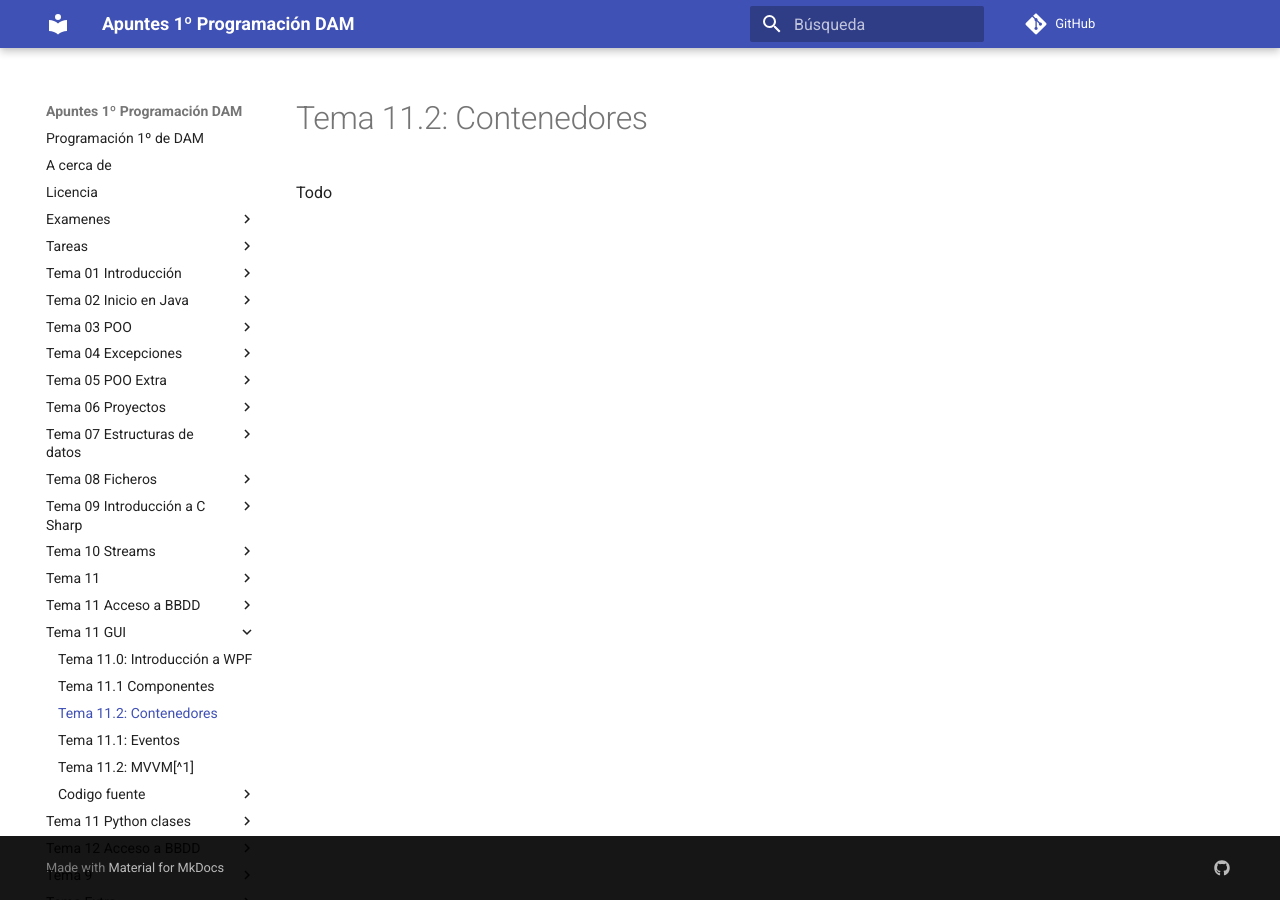
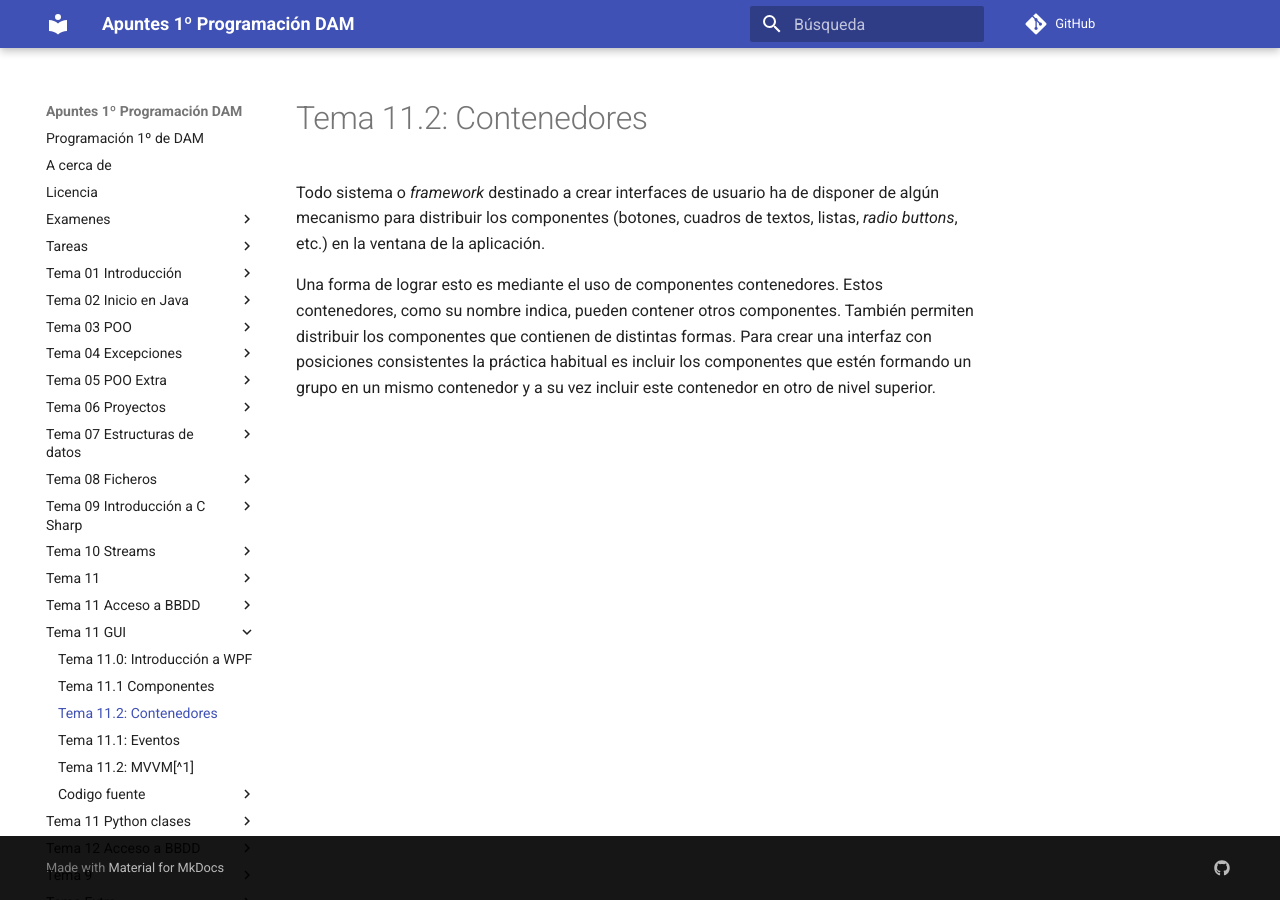
Before and after one commit to mmourazos/DAM_PR_Apuntes, an MkDocs documentation site: the page built from docs/Tema 11 - GUI/Tema - 11.2 - Contenedores.md, in a window 1280 px wide. Built offline with MkDocs 1.6.1 and Material for MkDocs 9.7.7, drawn with Linux system fonts in a browser that asks for light colours; comment, search, counter and statistics services are not loaded.

Commit message:
Ni idea.

```diff
--- a/docs/Tema 11 - GUI/Tema - 11.2 - Contenedores.md
+++ b/docs/Tema 11 - GUI/Tema - 11.2 - Contenedores.md
@@ -1,3 +1,5 @@
 # Tema 11.2: Contenedores
 
-Todo
+Todo sistema o _framework_ destinado a crear interfaces de usuario ha de disponer de algún mecanismo para distribuir los componentes (botones, cuadros de textos, listas, _radio buttons_, etc.) en la ventana de la aplicación.
+
+Una forma de lograr esto es mediante el uso de componentes contenedores. Estos contenedores, como su nombre indica, pueden contener otros componentes. También permiten distribuir los componentes que contienen de distintas formas. Para crear una interfaz con posiciones consistentes la práctica habitual es incluir los componentes que estén formando un grupo en un mismo contenedor y a su vez incluir este contenedor en otro de nivel superior.
```
